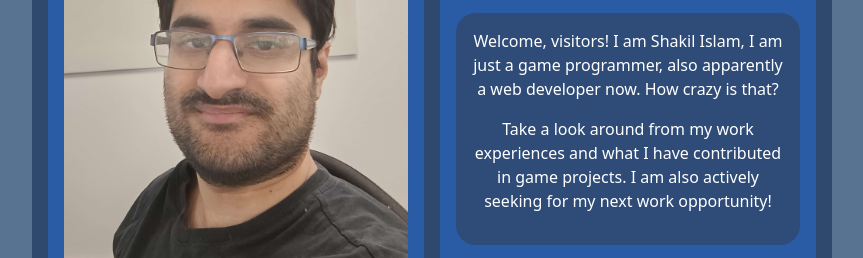
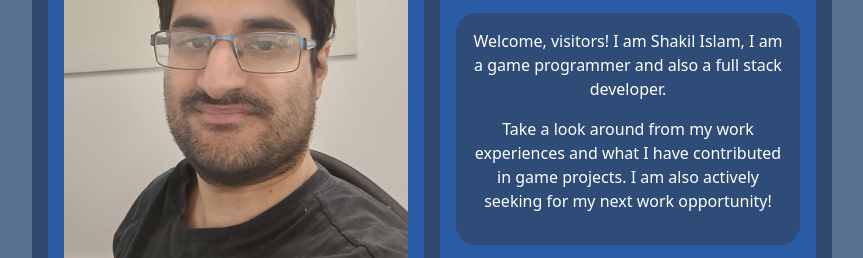
Before and after one commit to Wait2Late/Portfolio, a website: page index.html in a window 1280 px wide. Shown: the part 330-588 px from the top of the page, without its empty margins (208-1071 px from the left). Drawn offline with nearby package versions, Linux system fonts and the light colour scheme.

Commit message:
Update index.html

```diff
--- a/index.html
+++ b/index.html
@@ -52,7 +52,7 @@
             <h2>Web and Game Developer</h2>
         </div>
         <div class="item2 introduction-text">
-            <p>Welcome, visitors! I am Shakil Islam, I am just a game programmer, also apparently a web developer now. How crazy is that?</p>
+            <p>Welcome, visitors! I am Shakil Islam, I am a game programmer and also a full stack developer.</p>
             <p>Take a look around from my work experiences and what I have contributed in game projects. I am also actively seeking for my next work opportunity!</p>
             <!-- <p>So, just <a href="mailto: shakil.ai@outlook.com" target="e-mail">hire me!</a></p> -->
         </div>
```
